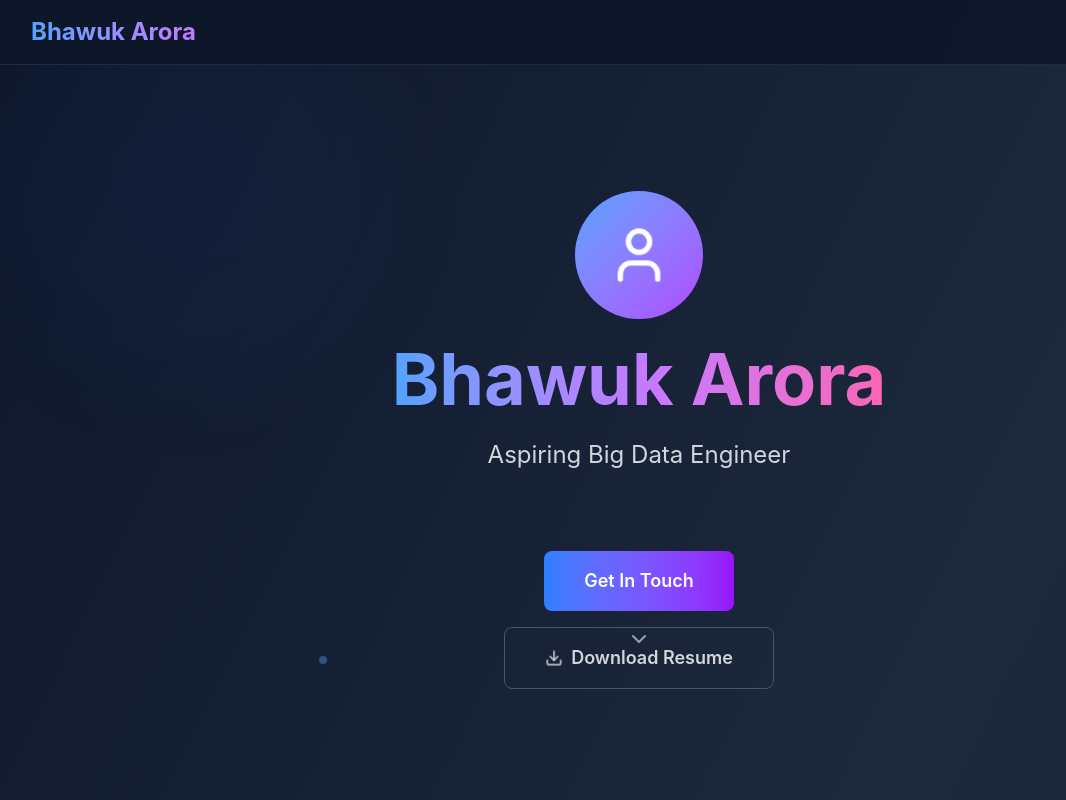
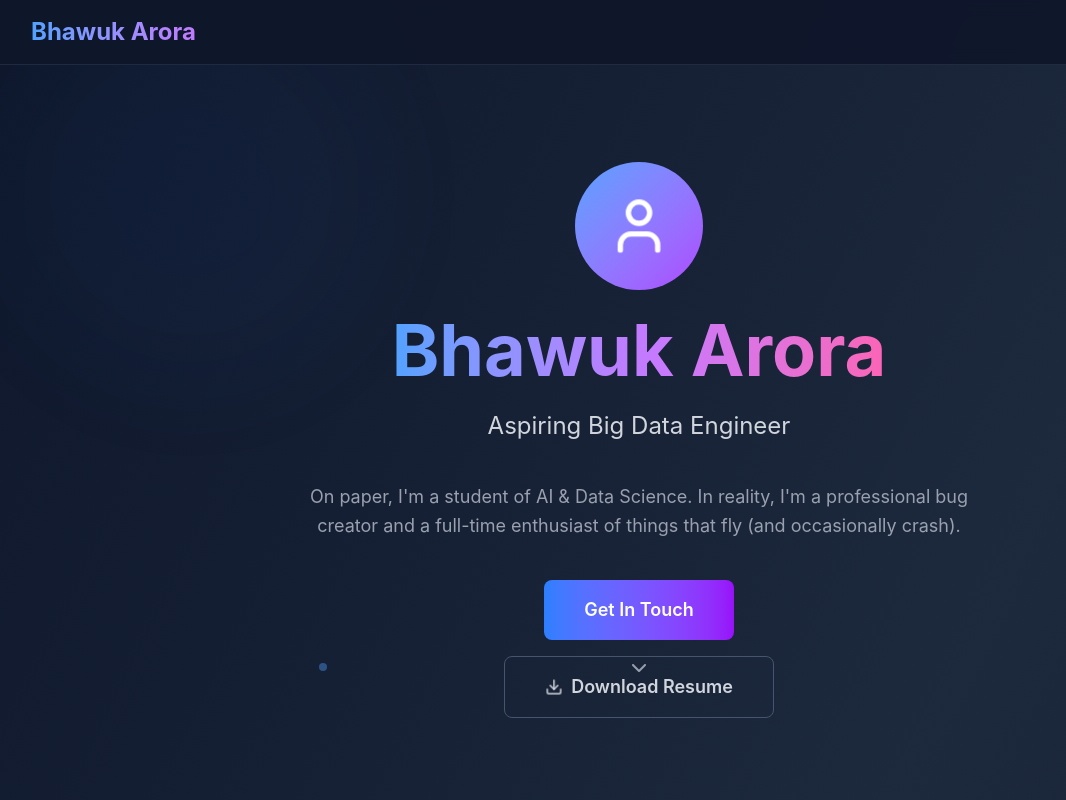
Before and after one commit to geeky-bhawuk-arora/bhawuk-portfolio, a React (Vite) app: page / in a window 1280 px wide. Shown: the top 800 px of the page, without its empty margins (1-1067 px from the left). Built offline with nearby package versions, Linux system fonts and the light colour scheme.

Commit message:
edited content in  hero !!

```diff
--- a/index.html
+++ b/index.html
@@ -4,7 +4,7 @@
     <meta charset="UTF-8" />
     <link rel="icon" type="image/svg+xml" href="/vite.svg" />
     <meta name="viewport" content="width=device-width, initial-scale=1.0" />
-    <title>bhawuk-arora-portfolio</title>
+    <title>Bhawuk Arora ^_^</title>
   </head>
   <body>
     <div id="root"></div>
--- a/src/components/sections/ContactSection.jsx
+++ b/src/components/sections/ContactSection.jsx
@@ -70,7 +70,8 @@ const ContactSection = () => {
         <AnimatedSection>
           <SectionHeader
             title="Let's Connect"
-            subtitle="Ready to bring your ideas to life? Let's discuss your next project and create something amazing together."
+            subtitle="Got a wild idea? A bug that's driving you crazy? Or do you just want to debate whether a hot dog is a sandwich? ;)
+Hit me up! Let's create something cool (or at least have a good laugh)."
           />
         </AnimatedSection>
 
--- a/src/data/personalInfo.js
+++ b/src/data/personalInfo.js
@@ -2,10 +2,10 @@ export const personalInfo = {
   name: "Bhawuk Arora",
   title: "Aspiring Big Data Engineer",
   location: "India",
-  bio: "",
+  bio: "On paper, I'm a student of AI & Data Science. In reality, I'm a professional bug creator and a full-time enthusiast of things that fly (and occasionally crash).",
   email: "bhawukarora042@gmail.ocn",
-  phone: "+91 XXXXX XXXXX",
+  phone: "+91 97821760005",
   linkedin: "https://linkedin.com/in/bhawuk-arora",
-  github: "https://github.com/bhawuk-arora",
-  resumeUrl: "/resume.pdf"
+  github: "https://github.com/geeky-bhawuk-arora",
+  resumeUrl: "/https://drive.google.com/drive/folders/1_CUKnOHzB8MlVrgisnUR22m2OXwQDl4o?usp=drive_link"
 };
--- a/tailwind.config.js
+++ /dev/null
@@ -1,28 +0,0 @@
-/** @type {import('tailwindcss').Config} */
-export default {
-  content: [
-    "./index.html",
-    "./src/**/*.{js,ts,jsx,tsx}",
-  ],
-  theme: {
-    extend: {
-      animation: {
-        'bounce-slow': 'bounce 2s infinite',
-        'pulse-slow': 'pulse 3s infinite',
-        'fade-in': 'fadeIn 0.7s ease-out',
-        'slide-up': 'slideUp 0.7s ease-out',
-      },
-      keyframes: {
-        fadeIn: {
-          '0%': { opacity: '0' },
-          '100%': { opacity: '1' },
-        },
-        slideUp: {
-          '0%': { transform: 'translateY(20px)', opacity: '0' },
-          '100%': { transform: 'translateY(0)', opacity: '1' },
-        },
-      },
-    },
-  },
-  plugins: [],
-}
```
